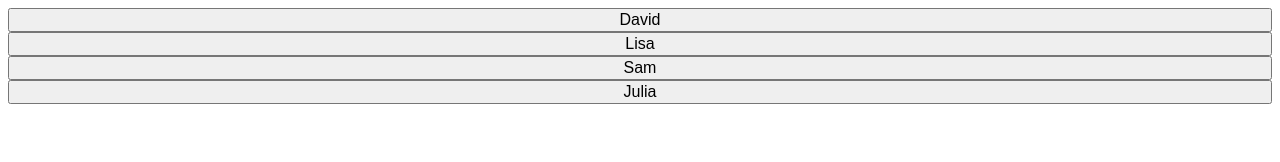
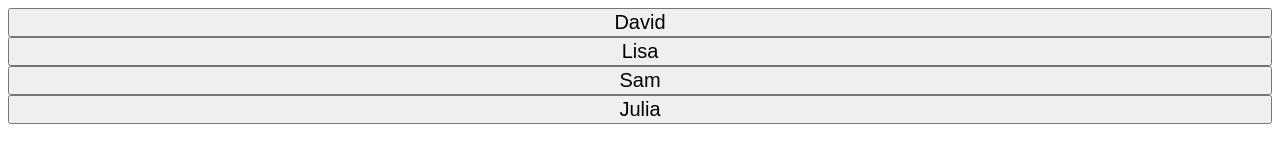
Before and after one commit to zcdev/who-ate-the-cookie-draft, a plain HTML site: page index.html in a window 1280 px wide. Drawn offline with Linux system fonts and the light colour scheme.

Commit message:
Update index.html

```diff
--- a/index.html
+++ b/index.html
@@ -2,7 +2,7 @@
 <html lang="en">
 	<head>
 	<style>
-		button {width: 100%; font-size: 1em;}
+		button {width: 100%; font-size: 20px;}
 	</style>
 	</head>
 <body>
```
